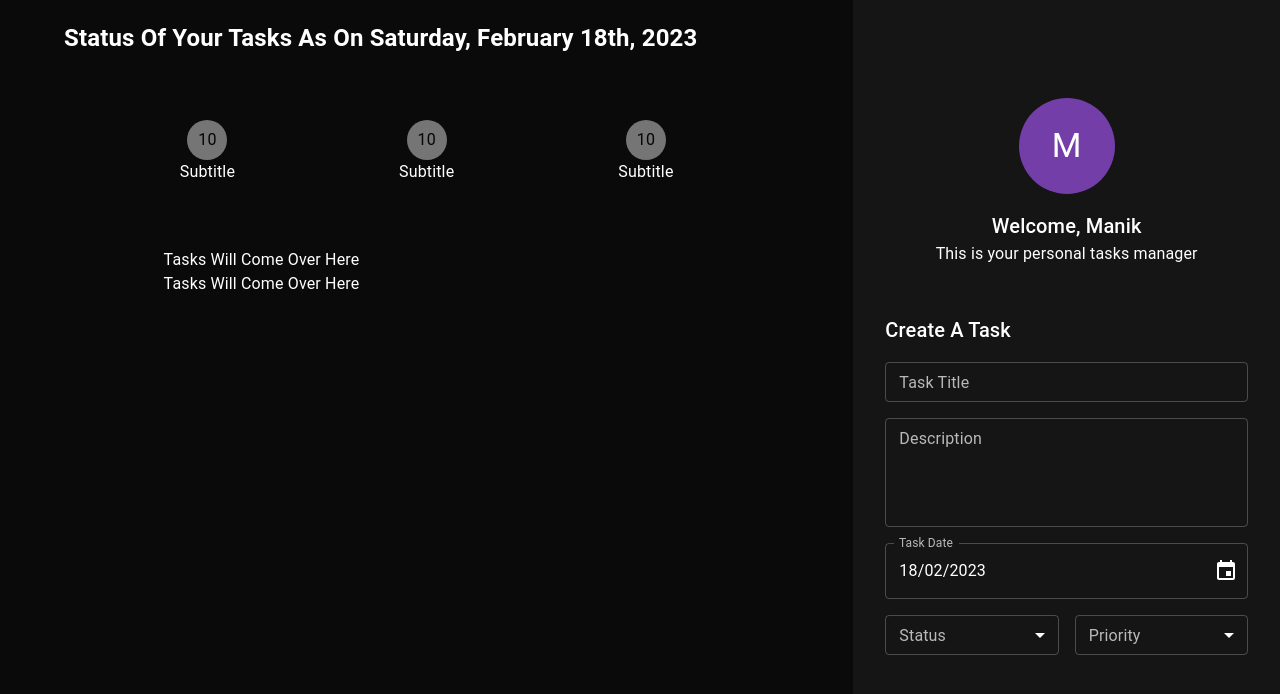
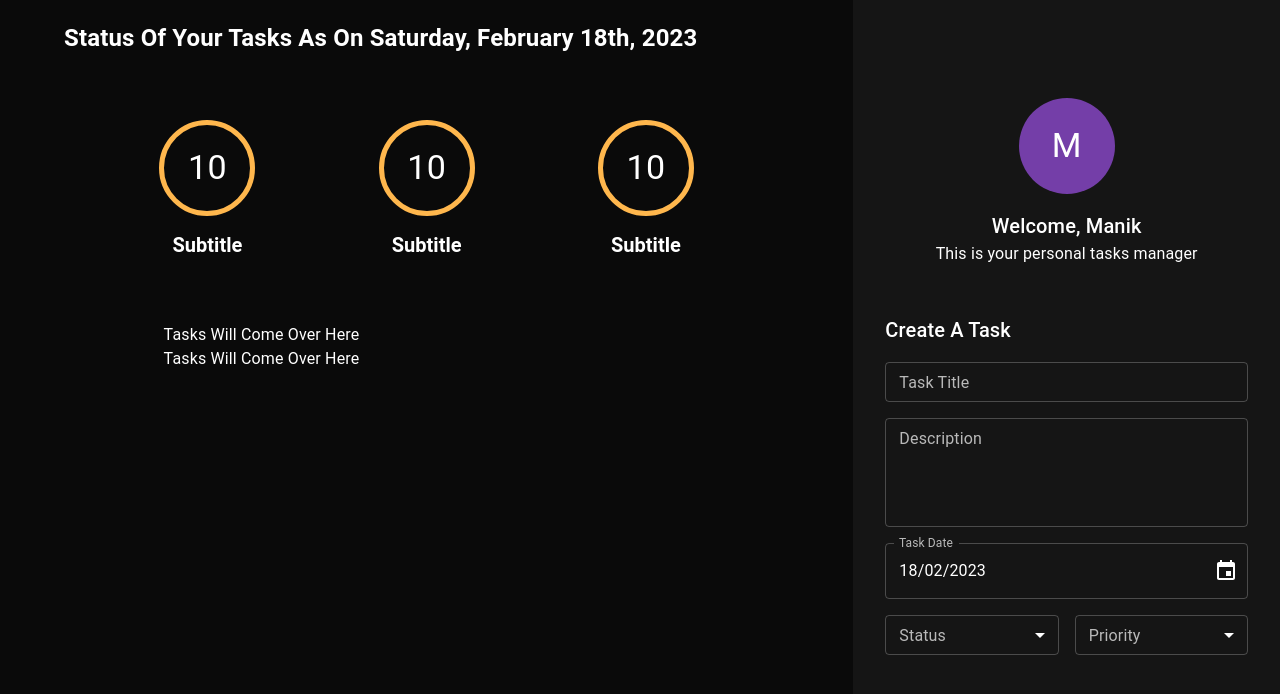
Before and after one commit to manikbajaj/typescript-course-react-project, a React (Create React App) app: page / in a window 1280 px wide. Shown: the top 694 px of the page. Built offline with nearby package versions, Linux system fonts and the light colour scheme.

Commit message:
pushing lecture

```diff
--- a/src/components/taskCounter/taskCounter.tsx
+++ b/src/components/taskCounter/taskCounter.tsx
@@ -10,10 +10,28 @@
         justifyContent="center"
         alignItems="center"
       >
-        <Avatar>
-          <Typography>10</Typography>
+        <Avatar
+          sx={{
+            backgroundColor: 'transparent',
+            border: '5px solid',
+            width: '96px',
+            height: '96px',
+            marginBottom: '16px',
+            borderColor: 'warning.light',
+          }}
+        >
+          <Typography color="#ffffff" variant="h4">
+            10
+          </Typography>
         </Avatar>
-        <Typography>Subtitle</Typography>
+        <Typography
+          color="#ffffff"
+          fontWeight="bold"
+          fontSize="20px"
+          variant="h5"
+        >
+          Subtitle
+        </Typography>
       </Box>
     </>
   );
```
